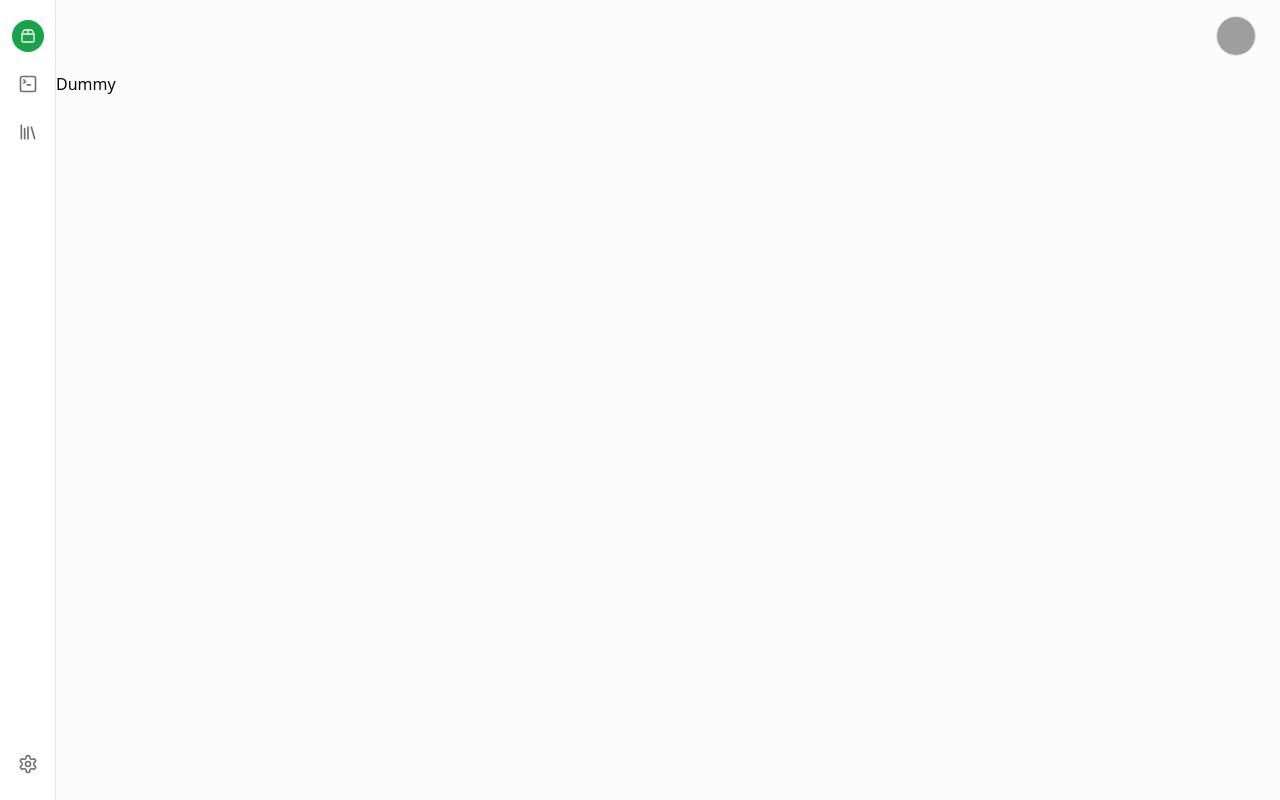
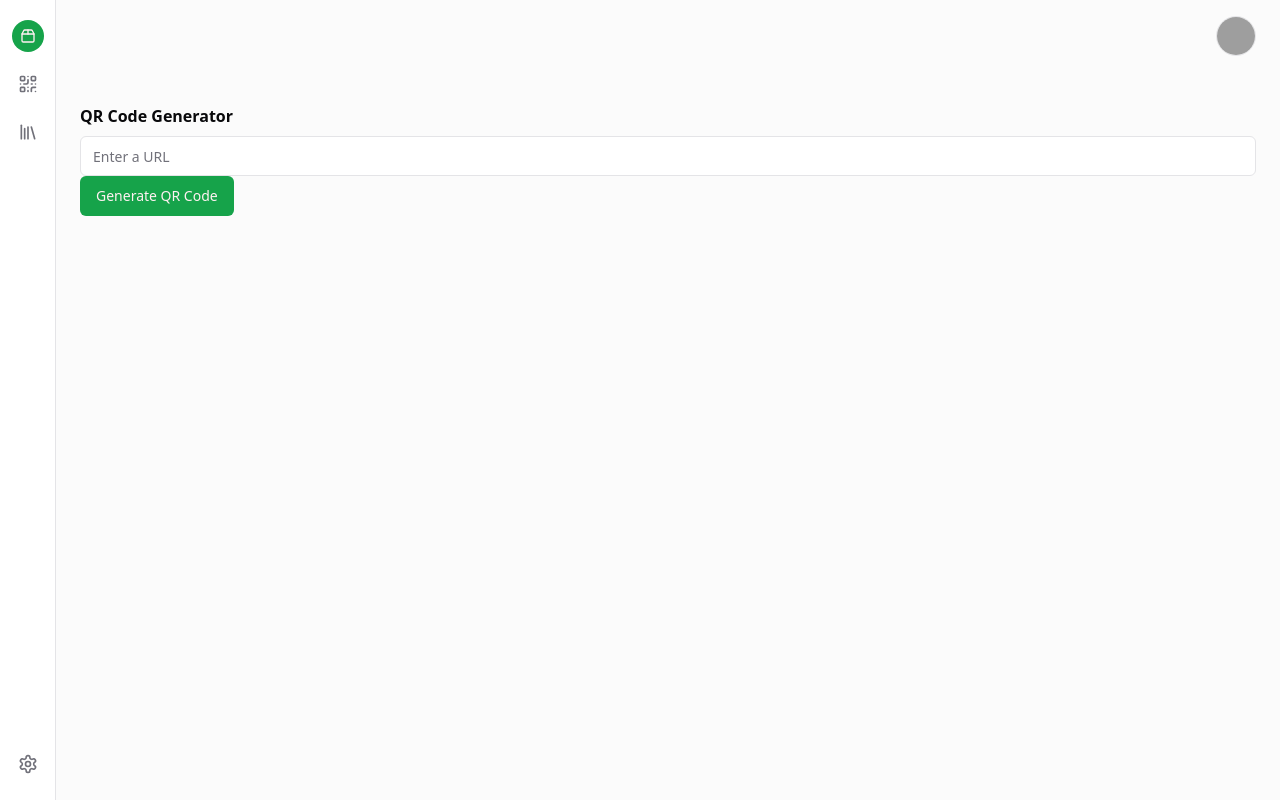
Before and after one commit to patt-rick/camp-manager, a React (Vite) app: page / in a window 1280 px wide. Built offline with nearby package versions, Linux system fonts and the light colour scheme; grey boxes are pictures that could not be loaded.

Commit message:
feat: generate qr code

```diff
--- a/package.json
+++ b/package.json
@@ -23,6 +23,7 @@
         "lucide-react": "^0.424.0",
         "react": "^18.3.1",
         "react-dom": "^18.3.1",
+        "react-qr-code": "^2.0.15",
         "react-router-dom": "^6.26.0",
         "tailwind-merge": "^2.4.0",
         "tailwindcss-animate": "^1.0.7"
--- a/src/App.tsx
+++ b/src/App.tsx
@@ -1,8 +1,8 @@
 import { Route, BrowserRouter as Router, Routes } from "react-router-dom";
 import "./App.css";
-import { AppRoutes } from "./_Routes";
 import NotFoundPage from "./NotFoundPage";
 import Authenticate from "./Authenticated";
+import { AppRoutes } from "./_Routes";
 
 function App() {
     return (
--- a/src/Dashboard.tsx
+++ b/src/Dashboard.tsx
@@ -12,8 +12,8 @@ import {
 import { Sheet, SheetContent, SheetTrigger } from "@/components/ui/sheet";
 import { Tooltip, TooltipContent, TooltipTrigger } from "@/components/ui/tooltip";
 import { Link } from "react-router-dom";
+import { Avatar, AvatarFallback, AvatarImage } from "./components/ui/avatar";
 import { AppRoutes } from "./_Routes";
-import { Avatar, AvatarFallback, AvatarImage } from "./components/ui/avatar";
 
 type Props = {
     children: any;
--- /dev/null
+++ b/src/QrCodeGenerator.tsx
@@ -0,0 +1,40 @@
+import { useState } from "react";
+import QRCode from "react-qr-code";
+import { Input } from "./components/ui/input";
+import { Button } from "./components/ui/button";
+
+function QrCodeGenerator() {
+    const [url, setUrl] = useState("");
+    const [qrIsVisible, setQrIsVisible] = useState(false);
+    const handleQrCodeGenerator = () => {
+        if (!url) {
+            return;
+        }
+        setQrIsVisible(true);
+    };
+    return (
+        <div className="p-6">
+            <h1 className="font-bold my-2">QR Code Generator</h1>
+            <div className="">
+                <div className="">
+                    <Input
+                        type="text"
+                        placeholder="Enter a URL"
+                        value={url}
+                        onChange={(e) => setUrl(e.target.value)}
+                    />
+
+                    <Button onClick={handleQrCodeGenerator}>Generate QR Code</Button>
+                </div>
+                {qrIsVisible && (
+                    <div className="">
+                        <div className="">
+                            <QRCode value={url} size={300} />
+                        </div>
+                    </div>
+                )}
+            </div>
+        </div>
+    );
+}
+export default QrCodeGenerator;
--- a/src/_Routes.tsx
+++ b/src/_Routes.ts
@@ -1,5 +1,6 @@
-import { Library, SquareTerminal } from "lucide-react";
+import { Library, QrCode } from "lucide-react";
 import Dummy from "./Dummy";
+import QrCodeGenerator from "./QrCodeGenerator";
 
 export const AppRoutes: {
     id: string;
@@ -10,11 +11,11 @@ export const AppRoutes: {
     icon: any;
 }[] = [
     {
-        id: "dashboard",
-        name: "Dashboard",
+        id: "generate",
+        name: "Generate QR Code",
         url: "/",
-        component: Dummy,
-        icon: SquareTerminal,
+        component: QrCodeGenerator,
+        icon: QrCode,
     },
     {
         id: "list",
```
Also changed, not shown: 1 other file (tests, documents, lock files or other folders).
